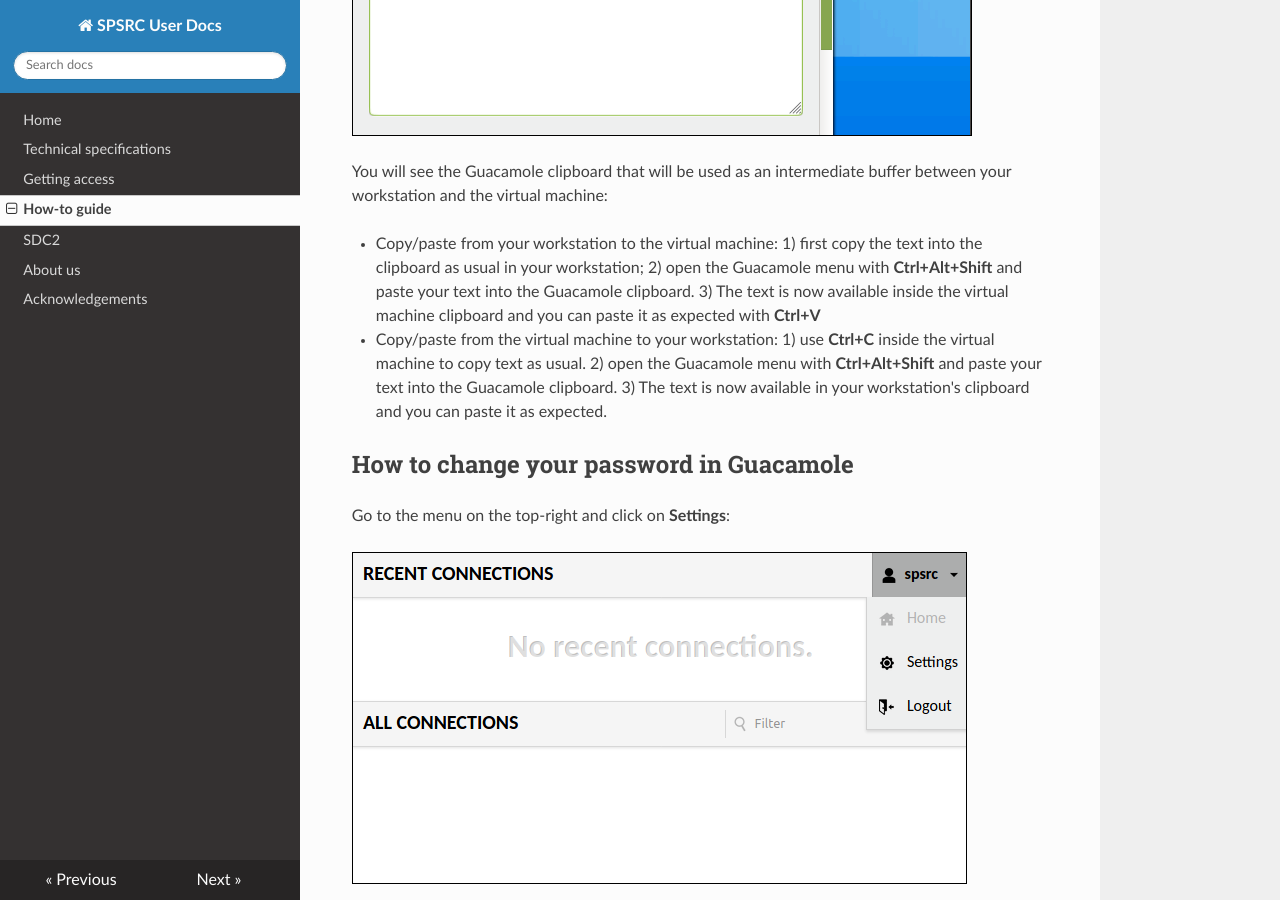
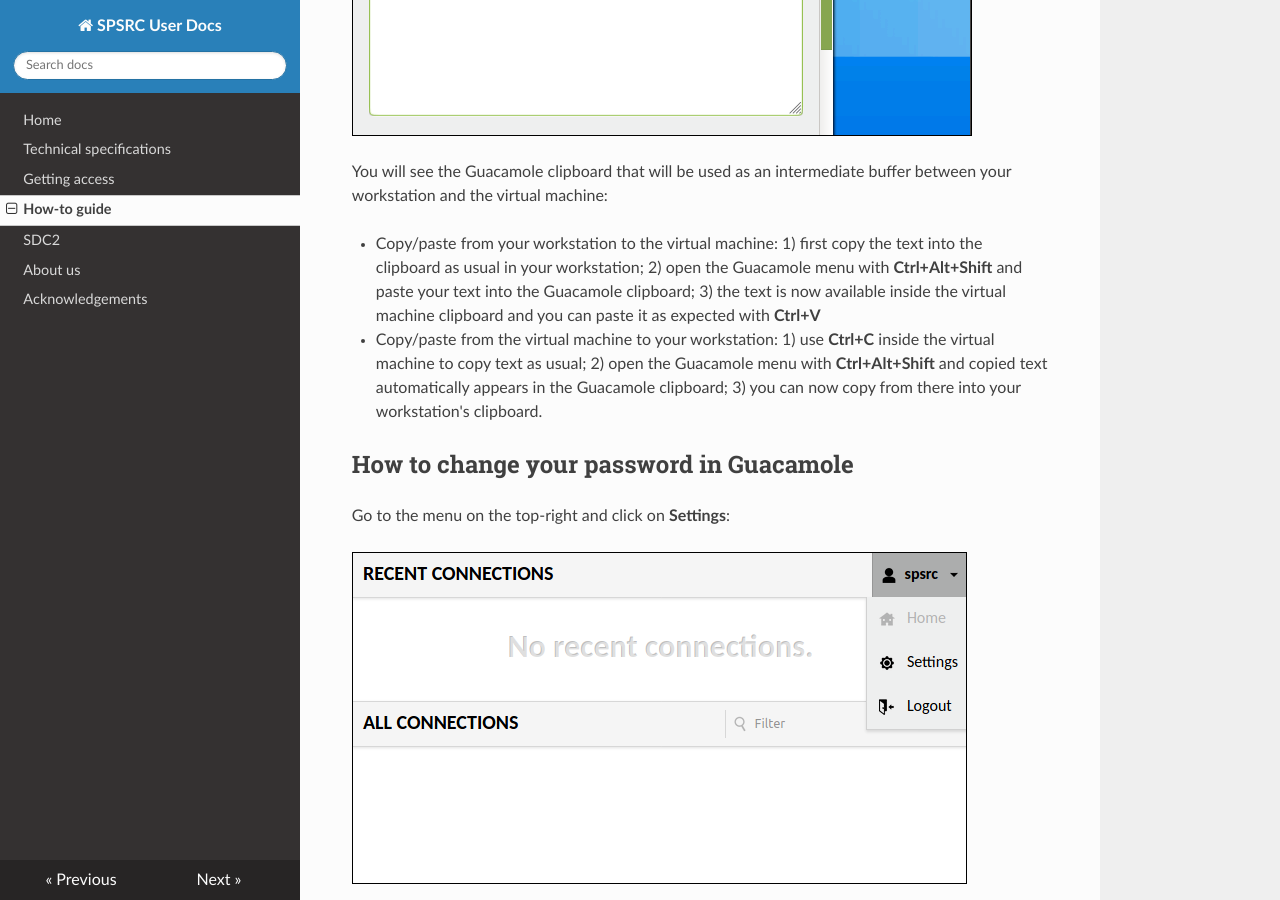
Before and after one commit to espsrc/spsrc_user_docs, an MkDocs documentation site: the page built from docs/howto.md, in a window 1280 px wide and 900 px high, scrolled down 1996 px. Built offline with MkDocs 1.6.1, drawn with Linux system fonts in a browser that asks for light colours; nearby versions of some CDN libraries; some of the changed text lies outside the part shown.

Commit message:
Update howto.md

```diff
--- a/docs/howto.md
+++ b/docs/howto.md
@@ -74,13 +74,12 @@ and the virtual machine:
 
 * Copy/paste from your workstation to the virtual machine: 1) first copy the text into the clipboard
 as usual in your workstation; 2) open the Guacamole menu with **Ctrl+Alt+Shift** and paste your text
-into the Guacamole clipboard. 3) The text is now available inside the virtual machine clipboard and
+into the Guacamole clipboard; 3) the text is now available inside the virtual machine clipboard and
 you can paste it as expected with **Ctrl+V**
 
 * Copy/paste from the virtual machine to your workstation: 1) use **Ctrl+C** inside the virtual machine
-to copy text as usual. 2) open the Guacamole menu with **Ctrl+Alt+Shift** and paste your text
-into the Guacamole clipboard. 3) The text is now available in your workstation's clipboard and you
-can paste it as expected.
+to copy text as usual; 2) open the Guacamole menu with **Ctrl+Alt+Shift** and copied text automatically
+appears in the Guacamole clipboard; 3) you can now copy from there into your workstation's clipboard.
 
 ## How to change your password in Guacamole
 
```
Also changed, not shown: other parts of docs/howto.md (+1 -1 lines).
